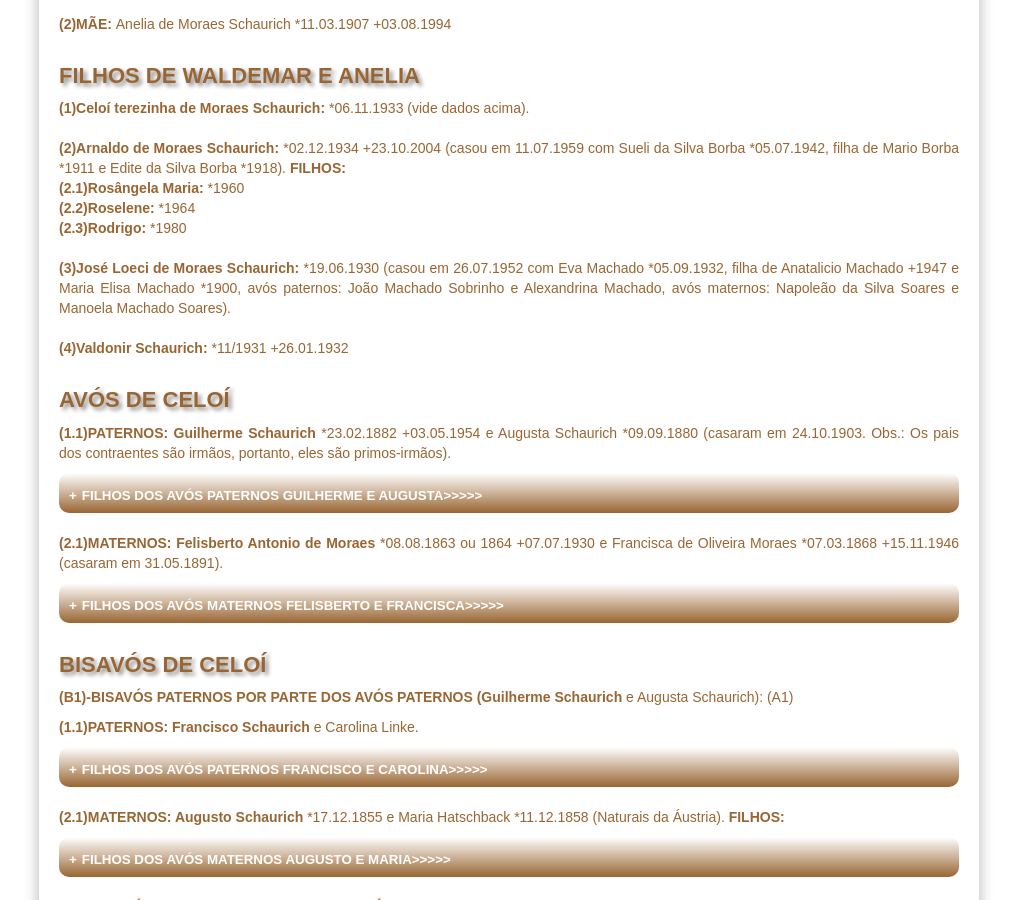
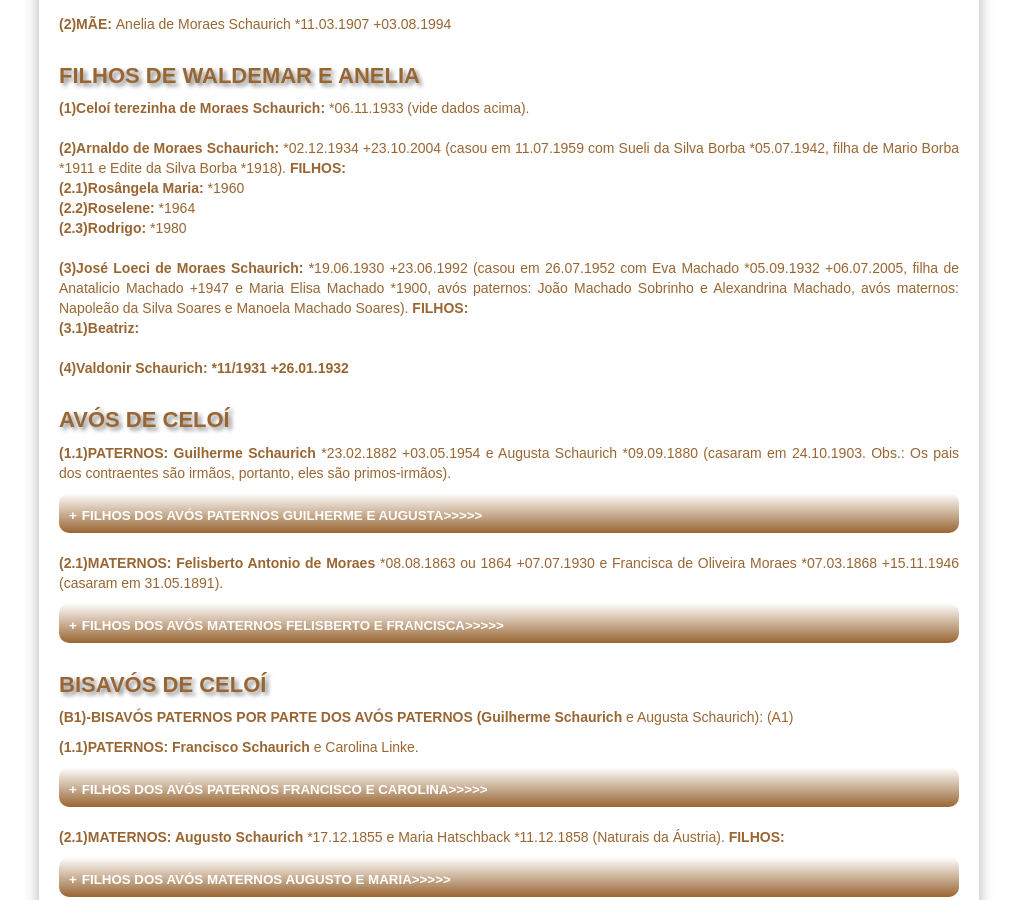
Before and after one commit to claudiovargas1955/claudiovargas1955.github.io, a Jekyll site: the page built from _pages/familia-schaurich.html, in a window 1280 px wide and 900 px high, scrolled down 640 px. Shown: the whole window, without its empty margins (131-1148 px from the left). Built offline with Jekyll 4.4.1, drawn with Linux system fonts in a browser that asks for light colours; some web fonts are replaced.

Commit message:
Update familia-schaurich.html

```diff
--- a/_pages/familia-schaurich.html
+++ b/_pages/familia-schaurich.html
@@ -116,9 +116,10 @@ e Edite da Silva Borba *1918). <b> FILHOS:</b><br>
     <b>(2.2)Roselene: </b>*1964<br>
     <b>(2.3)Rodrigo: </b>*1980<br><br>
 
-  <b>(3)José Loeci de Moraes Schaurich: </b>*19.06.1930 (casou em 26.07.1952 com Eva Machado *05.09.1932, filha de Anatalicio Machado
+  <b>(3)José Loeci de Moraes Schaurich: </b>*19.06.1930 +23.06.1992 (casou em 26.07.1952 com Eva Machado *05.09.1932 +06.07.2005, filha de Anatalicio Machado
   +1947 e Maria Elisa Machado *1900, avós paternos: João Machado Sobrinho e Alexandrina Machado, avós maternos: Napoleão da Silva Soares
-  e Manoela Machado Soares).<br><br>
+  e Manoela Machado Soares). <b>FILHOS: </b><br>
+    <b>(3.1)Beatriz: <br><br>
 
 <b>(4)Valdonir Schaurich: </b>*11/1931 +26.01.1932 <br><br>
 
```
